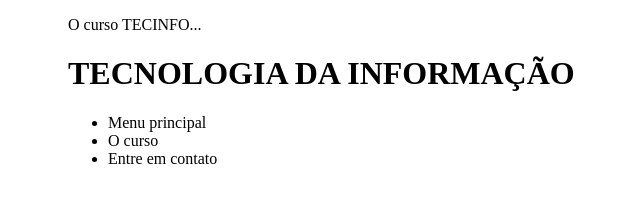
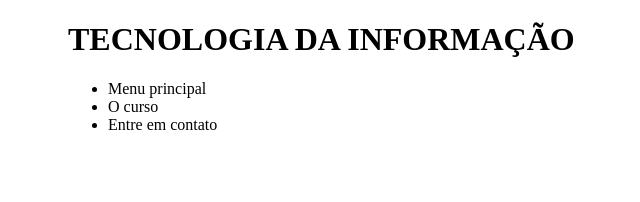
Before and after one commit to debora2001/tecinfo, a plain HTML site: page index.html in a window 1280 px wide. Shown: the whole page, without its empty margins (252-892 px from the left). Drawn offline with Linux system fonts and the light colour scheme.

Commit message:
Revert "Adicionando infoormação no index.html"
This reverts commit 8973e31210db2392c91c8108d49421b3ea166550.

```diff
--- a/index.html
+++ b/index.html
@@ -15,8 +15,6 @@
 </head>
 <body onload="trocaBanner();">
 
-	<p> O curso TECINFO...</p>
-
 	<h1> TECNOLOGIA DA INFORMAÇÃO</h1>
 	<ul>
 		<li>Menu principal</li>
--- a/principal.js
+++ b/principal.js
@@ -3,7 +3,7 @@ var banners =
 var bannerAtual = 0;
 
 function trocaBanner() {
-	bannerAtual = (bannerAtual + 1) % 2;
+	bannerAtual = (bannerAtual +1) % 2;
 	document.querySelector('h2#mensagem').textContent =
 		banners[bannerAtual];
 
```
Also changed, not shown: estilo.css (line endings or trailing spaces).
